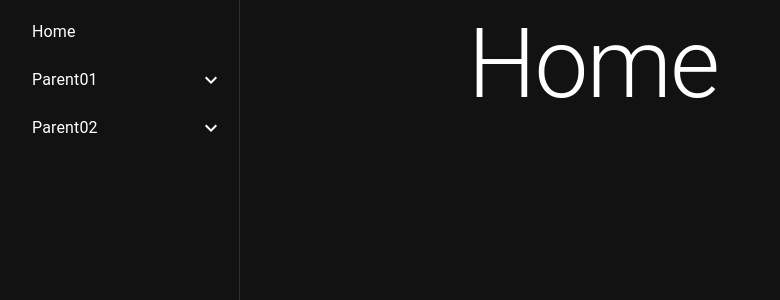
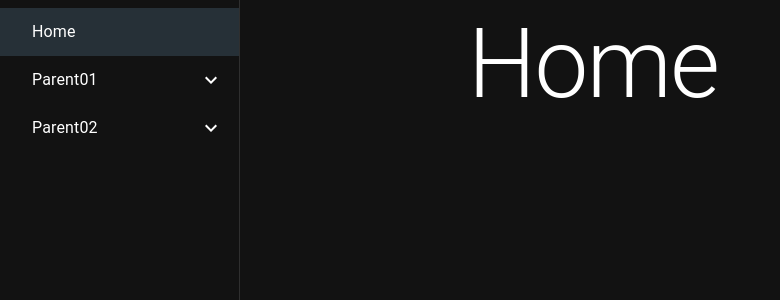
Before and after one commit to SphrGhfri/taxy-app, a Next.js app: page / in a window 1280 px wide. Shown: the top 300 px of the page, without its empty margins (0-780 px from the left). Built offline with nearby package versions, Linux system fonts and the light colour scheme.

Commit message:
active path marked

```diff
--- a/src/components/NavBar.tsx
+++ b/src/components/NavBar.tsx
@@ -4,10 +4,10 @@ import { TItemType } from '@/lib/menu-items';
 import { MenuItems } from '@/lib/menu-items'
 
 import { Collapse, Drawer, List, ListItemButton, ListItemText } from '@mui/material';
-import { useState } from 'react';
+import { useEffect, useRef, useState } from 'react';
 import ExpandLess from '@mui/icons-material/ExpandLess';
 import ExpandMore from '@mui/icons-material/ExpandMore';
-import { useRouter } from 'next/navigation';
+import { useRouter, useSelectedLayoutSegments } from 'next/navigation';
 
 const drawerWidth = 240;
 
@@ -42,6 +42,7 @@ const DrawerMenuItem = ({ item, indent }:
     { item: TItemType, indent?: boolean }) => {
     const [open, setOpen] = useState<boolean>(false);
     const router = useRouter();
+    const segment = useSelectedLayoutSegments();
 
     const handleClick = () => {
         if (item.path)
@@ -51,6 +52,9 @@ const DrawerMenuItem = ({ item, indent }:
     const collapseToggle = () => {
         setOpen(!open);
     }
+
+    const isActive = '/' + segment?.join('/') === item.path;
+
 
     if (item.items) {
         return <><ListItemButton sx={{ pl: 4 }}>
@@ -67,7 +71,7 @@ const DrawerMenuItem = ({ item, indent }:
         </>
     }
     else {
-        return <ListItemButton sx={{ pl: indent ? 6 : 4 }} onClick={handleClick}>
+        return <ListItemButton selected={isActive} sx={{ pl: indent ? 6 : 4 }} onClick={handleClick}>
             <ListItemText primary={item.name} />
         </ListItemButton>
 
```
